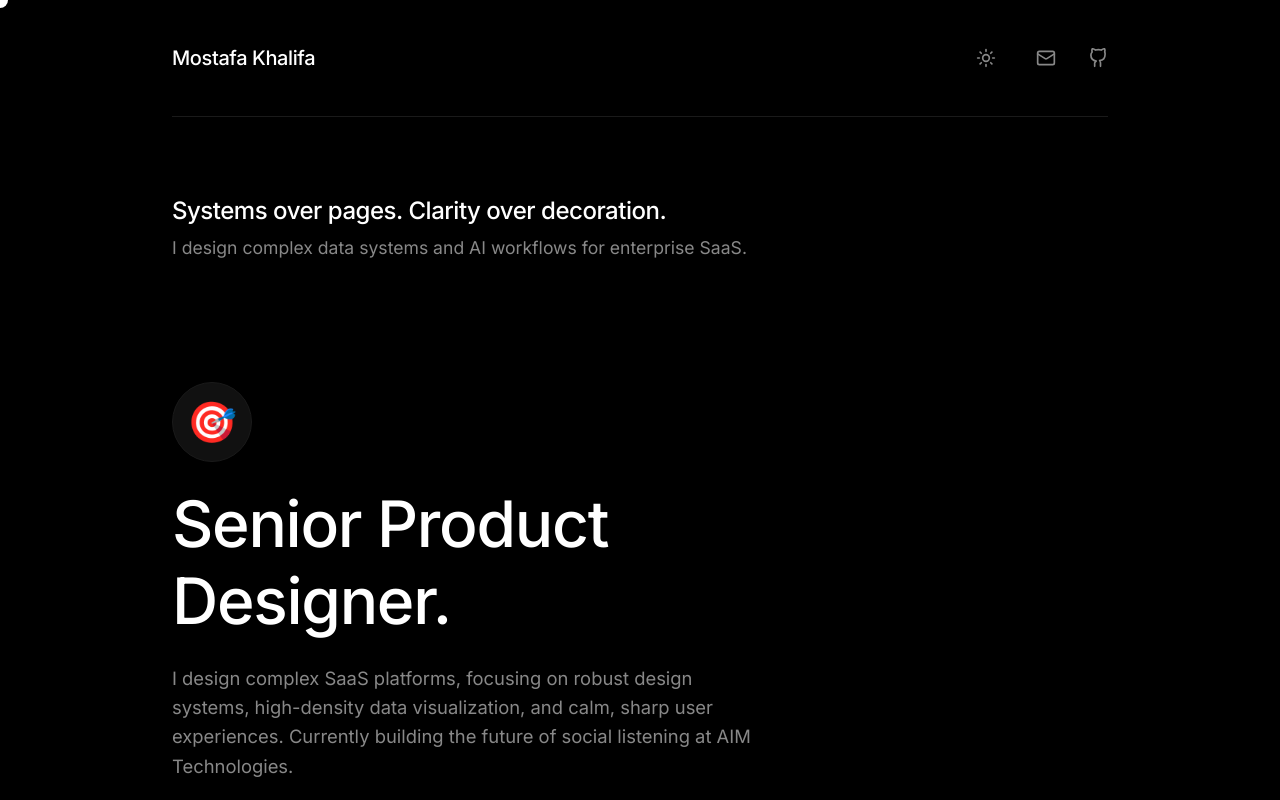
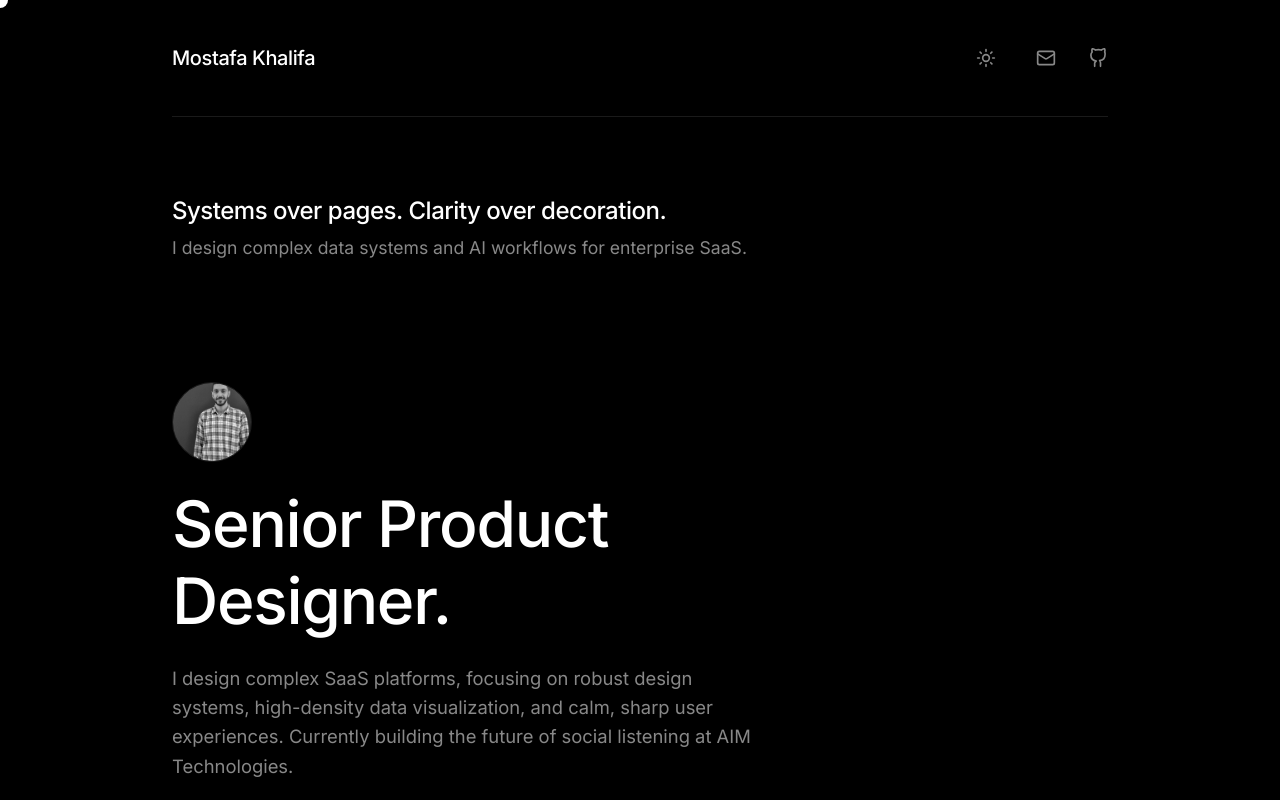
Before and after one commit to mostafakhalifa-udes/mostafa-portfolio, a React (Vite) app: page / in a window 1280 px wide. Shown: the top 800 px of the page. Built offline with nearby package versions, Linux system fonts and the light colour scheme.

Commit message:
Add profile picture in grayscale

```diff
--- a/package.json
+++ b/package.json
@@ -22,6 +22,7 @@
     "@types/react": "^19.2.17",
     "@types/react-dom": "^19.2.3",
     "@vitejs/plugin-react": "^6.0.3",
+    "gh-pages": "^6.3.0",
     "oxlint": "^1.71.0",
     "vite": "^8.1.1"
   }
--- a/src/App.jsx
+++ b/src/App.jsx
@@ -215,7 +215,11 @@ function App() {
             transition={{ type: 'spring', damping: 20 }}
           >
             <div className="sticker-placeholder">
-              <span style={{ fontSize: '2.5rem' }}>🎯</span>
+              <img
+                src="/profile.jpg"
+                alt="Mostafa Khalifa"
+                style={{ width: '100%', height: '100%', objectFit: 'cover', filter: 'grayscale(100%) contrast(1.1)' }}
+              />
             </div>
           </motion.div>
           <motion.h1
```
Also changed, not shown: public/profile.jpg (added), 1 other file (tests, documents, lock files or other folders).
